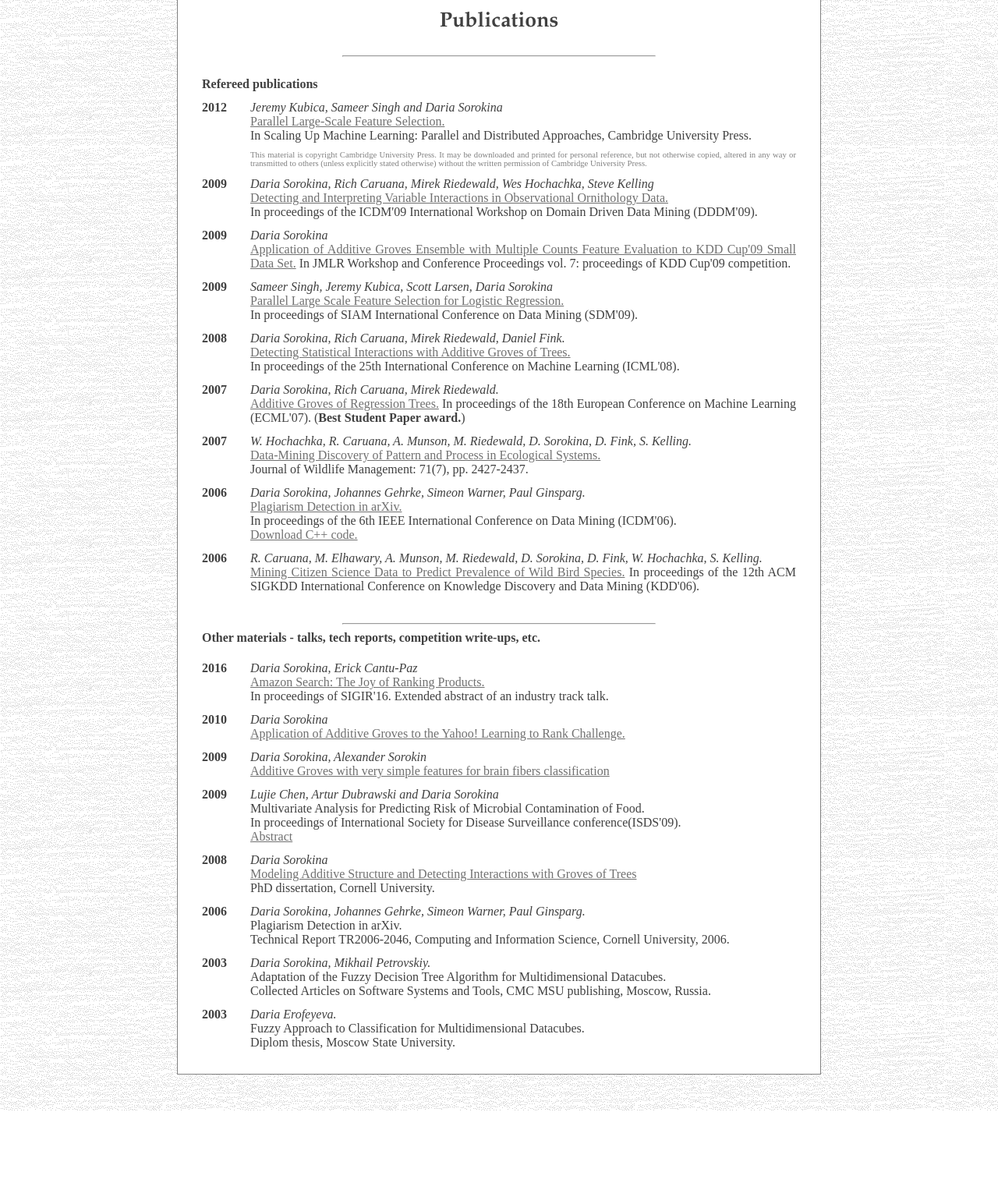
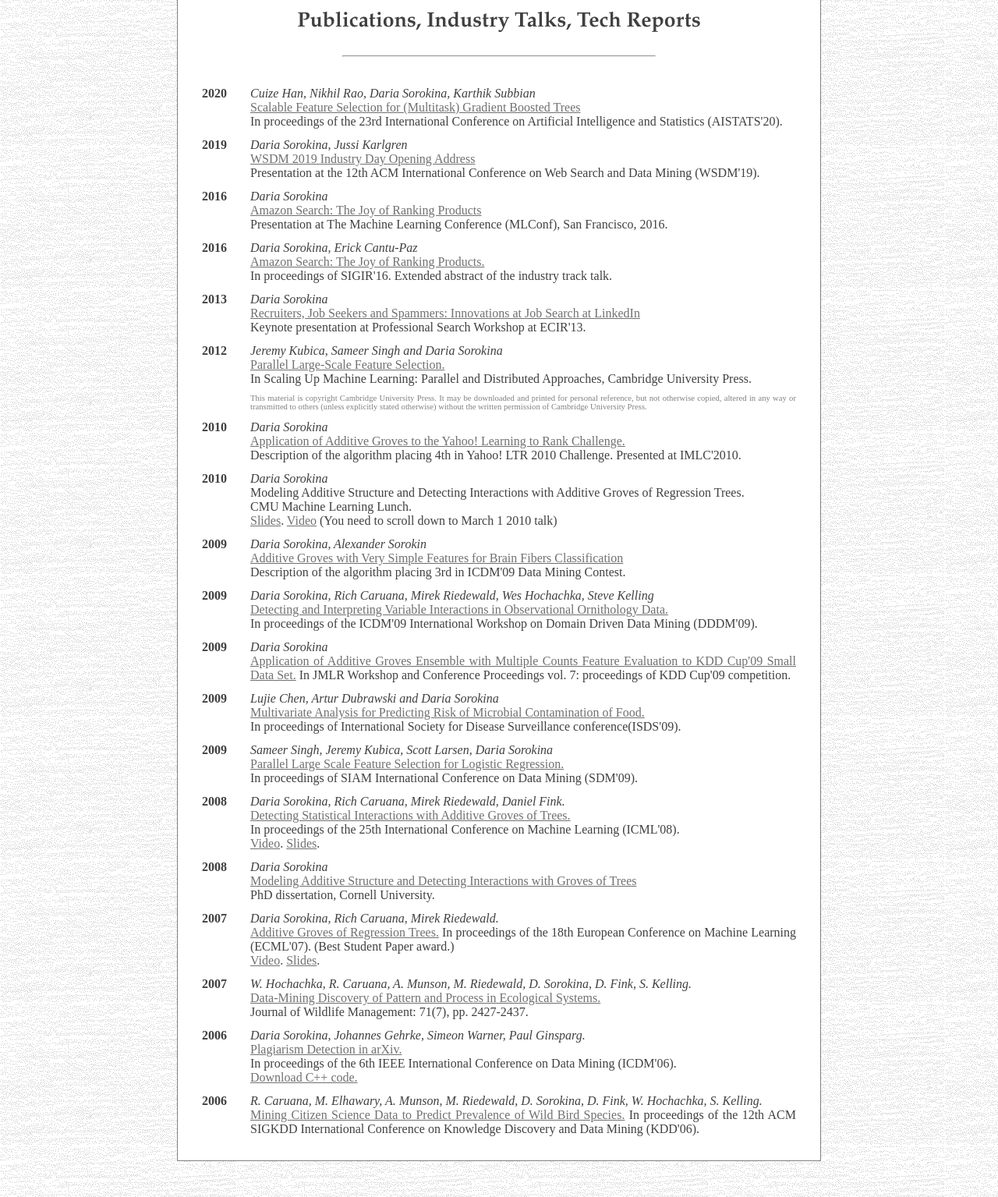
Before and after one commit to dariasor/TreeExtra, a plain HTML site: page docs/papers.htm in a window 1280 px wide. Shown: the part 179-1714 px from the top of the page at 78% size. Before the commit the page ends 1603 px from the top, so only its background shows below. Drawn offline with Linux system fonts and the light colour scheme.

Commit message:
Updated Publications and Talks webpage

```diff
--- a/docs/papers.htm
+++ b/docs/papers.htm
@@ -13,12 +13,52 @@
 					<table cellspacing="10">
 						<tr>
 							<td style="PADDING-TOP: 10px" valign="top" colspan="2">
-								<p class="ResumeHeader3">Publications</p>
+								<p class="ResumeHeader3">Publications, Industry Talks, Tech Reports</p>
 								<hr align="center" width="400" />
 								<br />
-								<b>Refereed publications</b>
 							</td>
 						</tr>
+						<tr>
+							<td valign="top" width="50"><b>2020</b>
+							</td>
+							<td width="700"><i>Cuize Han, Nikhil Rao, Daria Sorokina, Karthik Subbian</i><br />
+                            <a href="./papers/ScalableGBFS.pdf">Scalable Feature Selection for (Multitask) Gradient Boosted Trees</a><br />
+                            In proceedings of the 23rd International Conference on Artificial Intelligence and Statistics (AISTATS'20).
+							</td>
+						</tr>
+						<tr>
+							<td valign="top" width="50"><b>2019</b>
+							</td>
+							<td width="700"><i>Daria Sorokina, Jussi Karlgren</i><br />
+                            <a href="https://www.youtube.com/watch?v=lReZ-pnZKhM&list=PLn0nrSd4xjjaQQvmtd3zCca0u625MgEg0&index=2&t=85s">WSDM 2019 Industry Day Opening Address</a><br />
+                            Presentation at the 12th ACM International Conference on Web Search and Data Mining (WSDM'19).
+							</td>
+						</tr>
+						<tr>
+							<td valign="top" width="50"><b>2016</b>
+							</td>
+							<td width="700"><i>Daria Sorokina</i><br />
+                            <a href="https://www.youtube.com/watch?v=NLrhmn-EZ88">Amazon Search: The Joy of Ranking Products</a><br />
+                            Presentation at The Machine Learning Conference (MLConf), San Francisco, 2016.
+							</td>
+						</tr>
+						<tr>
+							<td vAlign="top" width="50"><b>2016</b>
+							</td>
+							<td width="700"><i>Daria Sorokina, Erick Cantu-Paz</i><br>
+                            <a href="papers/a9ext_sigir16.pdf">Amazon Search: The Joy of Ranking Products.</a><br />
+							In proceedings of SIGIR'16. Extended abstract of the industry track talk.
+							</td>
+						</tr>
+						<tr>
+							<td vAlign="top" width="50"><b>2013</b>
+							</td>
+							<td width="700"><i>Daria Sorokina</i><br>
+                            <a href="https://www.slideshare.net/dariasorokina7/ecir13">Recruiters, Job Seekers and Spammers: Innovations at Job Search at LinkedIn</a><br />
+							Keynote presentation at Professional Search Workshop at ECIR'13.
+							</td>
+						</tr>
+
 						<tr>
 							<td valign="top" width="50"><b>2012</b>
 							</td>
@@ -30,7 +70,32 @@
                             <p class="SmallFont"> This material is copyright Cambridge University Press. It may be downloaded and
                             printed for personal reference, but not otherwise copied, altered in any way or transmitted to others (unless explicitly stated otherwise) without the
                             written permission of Cambridge University Press.</p>
-
+							</td>
+						</tr>
+						<tr>
+							<td vAlign="top" width="50"><b>2010</b>
+							</td>
+							<td width="700"><i>Daria Sorokina</i><br>
+                            <a href="papers/ranking_AG.pdf">Application of Additive Groves to the Yahoo! Learning to Rank Challenge.</a> <br />
+							Description of the algorithm placing 4th in Yahoo! LTR 2010 Challenge. Presented at IMLC'2010.
+							</td>
+						</tr>
+						<tr>
+							<td vAlign="top" width="50"><b>2010</b>
+							</td>
+							<td width="700"><i>Daria Sorokina</i><br>
+							Modeling Additive Structure and Detecting Interactions with Additive Groves of Regression Trees.<br />
+							CMU Machine Learning Lunch.<br />
+							<a href="CMU_2010.ppt"> Slides</a>. <a href="http://www.cs.cmu.edu/~learning/#current_talks"> Video</a>
+							(You need to scroll down to March 1 2010 talk)<br>
+							</td>
+						</tr>
+						<tr>
+							<td valign="top" width="50"><b>2009</b>
+							</td>
+							<td width="700"><i>Daria Sorokina, Alexander Sorokin</i><br>
+                            <a href="papers/brain.pdf">Additive Groves with Very Simple Features for Brain Fibers Classification</a> <br />
+							Description of the algorithm placing 3rd in ICDM'09 Data Mining Contest.
 							</td>
 						</tr>
 						<tr>
@@ -38,8 +103,7 @@
 							</td>
 							<td width="700"><i>Daria Sorokina, Rich Caruana, Mirek Riedewald, Wes Hochachka,
 							Steve Kelling</i><br />
-                            <a href="./papers/rmbo_full.pdf" onclick="javascript:
-                            _gaq.push(['_trackPageview', 'rmbo_full.pdf']);">Detecting and Interpreting
+                            <a href="./papers/rmbo_full.pdf">Detecting and Interpreting
                             Variable Interactions in Observational Ornithology Data.</a> <br />
                             In proceedings of
                             the ICDM'09 International Workshop on Domain Driven Data Mining (DDDM'09).
@@ -49,10 +113,17 @@
 							<td valign="top" width="50"><b>2009</b>
 							</td>
 							<td width="700"><i>Daria Sorokina</i><br>
-                            <a href="./papers/kddcup09.pdf" onclick="javascript:
-                            _gaq.push(['_trackPageview', 'kddcup09.pdf']); ">Application of Additive Groves
+                            <a href="./papers/kddcup09.pdf">Application of Additive Groves
                             Ensemble with Multiple Counts Feature Evaluation to KDD Cup'09 Small Data Set.</a>
                             In JMLR Workshop and Conference Proceedings vol. 7: proceedings of KDD Cup'09 competition.
+							</td>
+						</tr>
+						<tr>
+							<td valign="top" width="50"><b>2009</b>
+							</td>
+							<td width="700"><i>Lujie Chen, Artur Dubrawski and Daria Sorokina</i><br>
+                            <a href="papers/ChenDubrawskiSorokina.doc" >Multivariate Analysis for Predicting Risk of Microbial Contamination of Food.</a><br />
+                            In proceedings of International Society for Disease Surveillance conference(ISDS'09).<br />
 							</td>
 						</tr>
 						<tr>
@@ -70,21 +141,27 @@
 							<td valign="top" width="50"><b>2008</b>
 							</td>
 							<td width="700"><i>Daria Sorokina, Rich Caruana, Mirek Riedewald, Daniel Fink. </i><br>
-                            <a href="./papers/Interactions.pdf" onclick="javascript:
-                            _gaq.push(['_trackPageview', 'Interactions.pdf']); ">Detecting Statistical
-                            Interactions with Additive Groves of Trees.</a>
-                            <br />In proceedings of the 25th
-                            International Conference on Machine Learning (ICML'08).
+                            <a href="./papers/Interactions.pdf" >Detecting Statistical Interactions with Additive Groves of Trees.</a><br />
+							In proceedings of the 25th International Conference on Machine Learning (ICML'08).<br />
+							<a href="http://videolectures.net/icml08_sorokina_dsi/">Video</a>. <a href="Interactions.ppt">Slides</a>.
+							</td>
+						</tr>
+						<tr>
+							<td valign="top" width="50"><b>2008</b>
+							</td>
+							<td width="700"><i>Daria Sorokina</i><br>
+                            <a href="papers/thesis.pdf" > Modeling Additive Structure and Detecting Interactions with Groves of Trees</a> <br />
+                             PhD dissertation, Cornell University.
 							</td>
 						</tr>
 						<tr>
 							<td vAlign="top" width="50"><b>2007</b>
 							</td>
 							<td width="700"><i>Daria Sorokina, Rich Caruana, Mirek Riedewald. </i><br>
-                            <a href="./papers/groves.pdf" onclick="javascript: _gaq.push(['_trackPageview',
-                            'groves.pdf']); ">Additive Groves of Regression Trees.</a> In proceedings of the
-                            18th European Conference on Machine Learning (ECML'07). (<b>Best Student Paper
-                            award.</b>)
+                            <a href="./papers/groves.pdf" >Additive Groves of Regression Trees.</a> In proceedings of the
+                            18th European Conference on Machine Learning (ECML'07). (Best Student Paper
+                            award.) <a href="http://videolectures.net/ecml07_sorokina_agr/"> <br />
+							Video</a>. <a href="AdditiveGroves.ppt">Slides</a>.
 							</td>
 						</tr>
 						<tr>
@@ -103,11 +180,10 @@
 							</td>
 							<td width="700"><i>Daria Sorokina, Johannes Gehrke, Simeon Warner, Paul
 							Ginsparg. </i><br />
-                            <a href="./papers/PlagiarismDetection_full.pdf" onclick="javascript:
-                            _gaq.push(['_trackPageview', 'PlagiarismDetection_full.pdf']); ">Plagiarism
+                            <a href="./papers/PlagiarismDetection_full.pdf">Plagiarism
                             Detection in arXiv.</a> <br />In proceedings of the 6th IEEE International Conference
                             on Data Mining (ICDM'06). <br />
-                            <a href = "./papers/Similarity64.zip" onclick="javascript: _gaq.push(['_trackPageview', 'Similarity64.zip']_; ">Download C++ code.</a>
+                            <a href = "./papers/Similarity64.zip">Download C++ code.</a>
 							</td>
 						</tr>
 						<tr>
@@ -119,82 +195,6 @@
                             _gaq.push(['_trackPageview', 'BirdMining.pdf']); ">Mining Citizen Science Data
                             to Predict Prevalence of Wild Bird Species.</a> In proceedings of the 12th ACM
                             SIGKDD International Conference on Knowledge Discovery and Data Mining (KDD'06).
-							</td>
-						</tr>
-						<tr>
-							<td style="PADDING-BOTTOM: 10px" colSpan="2"><br>
-								<hr align="center" width="400">
-								<b>Other materials - talks, tech reports, competition write-ups, etc.</b>
-							</td>
-						</tr>
-						<tr>
-							<td vAlign="top" width="50"><b>2016</b>
-							</td>
-							<td width="700"><i>Daria Sorokina, Erick Cantu-Paz</i><br>
-                            <a href="papers/a9ext_sigir16.pdf" onClick="javascript:
-                            _gaq.push(['_trackPageview', 'a9ext_sigir16.pdf']);">Amazon Search: The Joy of Ranking Products.</a><br />
-							In proceedings of SIGIR'16. Extended abstract of an industry track talk.
-							</td>
-						</tr>
-						<tr>
-							<td vAlign="top" width="50"><b>2010</b>
-							</td>
-							<td width="700"><i>Daria Sorokina</i><br>
-                            <a href="papers/ranking_AG.pdf" onClick="javascript:
-                            _gaq.push(['_trackPageview', 'ranking_AG.pdf']);">Application of Additive Groves to the Yahoo! Learning to Rank Challenge.</a>
-							</td>
-						</tr>
-						<tr>
-							<td valign="top" width="50"><b>2009</b>
-							</td>
-							<td width="700"><i>Daria Sorokina, Alexander Sorokin</i><br>
-                            <a href="papers/brain.pdf" onclick="javascript:
-                            _gaq.push(['_trackPageview', 'brain.pdf']);">Additive Groves with very simple features for brain fibers classification</a>
-							</td>
-						</tr>
-
-						<tr>
-							<td valign="top" width="50"><b>2009</b>
-							</td>
-							<td width="700"><i>Lujie Chen, Artur Dubrawski and Daria Sorokina</i><br>
-                            Multivariate Analysis for Predicting Risk of Microbial Contamination of Food.<br />
-                            In proceedings of International Society for Disease Surveillance conference(ISDS'09).<br />
-                             <a href="papers/ChenDubrawskiSorokina.doc" onclick="javascript:_gaq.push(['_trackPageview', 'isds.doc']);">Abstract</a>
-							</td>
-						</tr>
-						<tr>
-							<td valign="top" width="50"><b>2008</b>
-							</td>
-							<td width="700"><i>Daria Sorokina</i><br>
-                            <a href="papers/thesis.pdf" onclick="javascript:
-                            _gaq.push(['_trackPageview', 'thesis.pdf']);"> Modeling Additive Structure and Detecting Interactions with Groves of Trees</a> <br />
-                             PhD dissertation, Cornell University.
-							</td>
-						</tr>
-						<tr>
-							<td valign="top" width="50"><b>2006</b>
-							</td>
-							<td width="700"><i>Daria Sorokina, Johannes Gehrke, Simeon Warner,
-							Paul Ginsparg. </i><br />
-                            Plagiarism Detection in arXiv. <br />
-                            Technical Report TR2006-2046, Computing and Information Science, Cornell University, 2006.
-							</td>
-						</tr>
-						<tr>
-							<td valign="top" width="50"><b>2003</b>
-							</td>
-							<td width="700"><i>Daria Sorokina, Mikhail Petrovskiy.</i> <br>
-                            Adaptation of the Fuzzy Decision Tree Algorithm for Multidimensional Datacubes. <br />
-                            Collected Articles on Software Systems and Tools, CMC MSU publishing, Moscow,
-                            Russia.
-							</td>
-						</tr>
-						<tr>
-							<td vAlign="top" width="50"><b>2003</b>
-							</td>
-							<td width="700"><i>Daria Erofeyeva. </i><br>
-                            Fuzzy Approach to Classification for Multidimensional Datacubes. <br />
-                            Diplom thesis, Moscow State University.
 							</td>
 						</tr>
 					</table>
```
Also changed, not shown: 2 other files.
